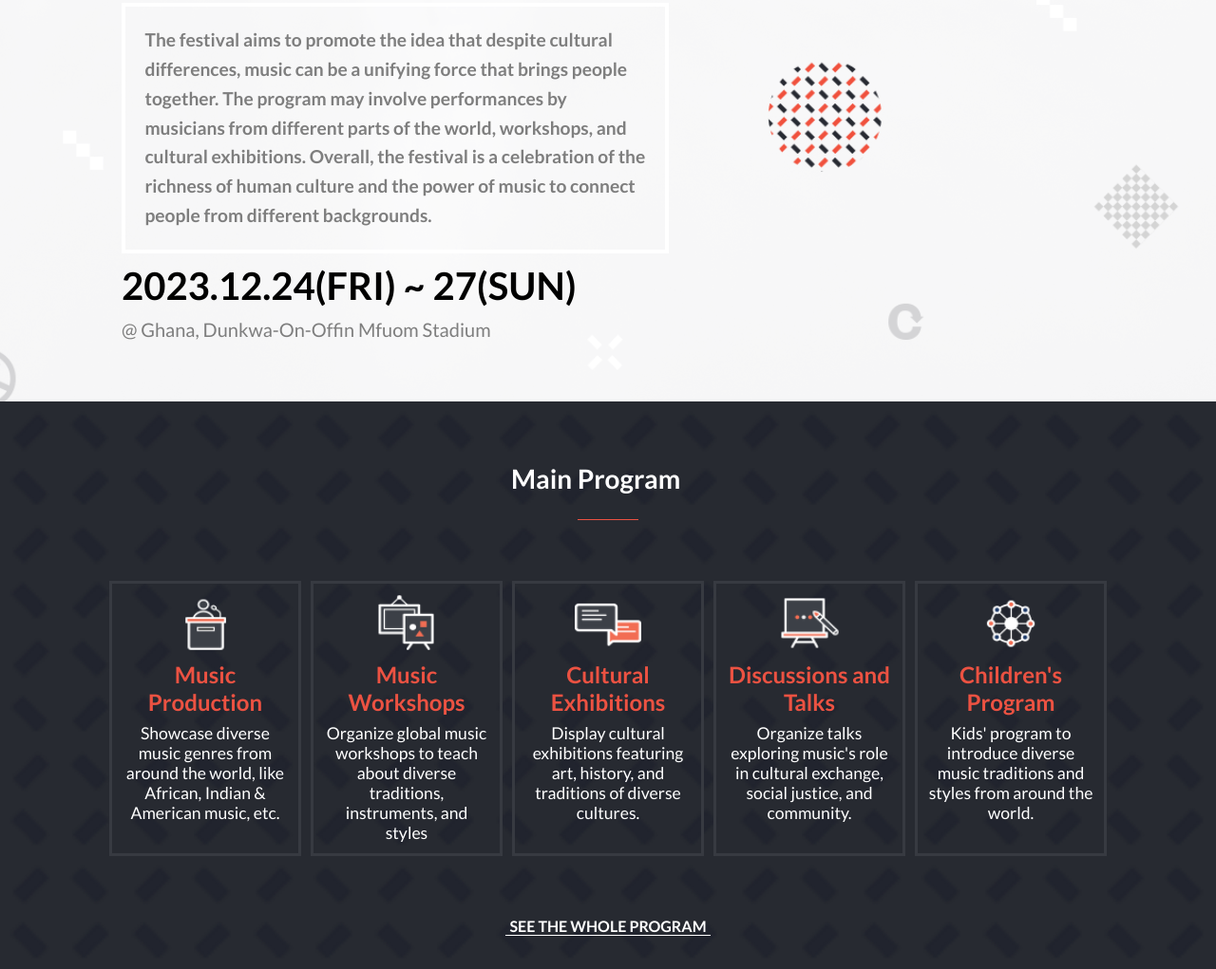
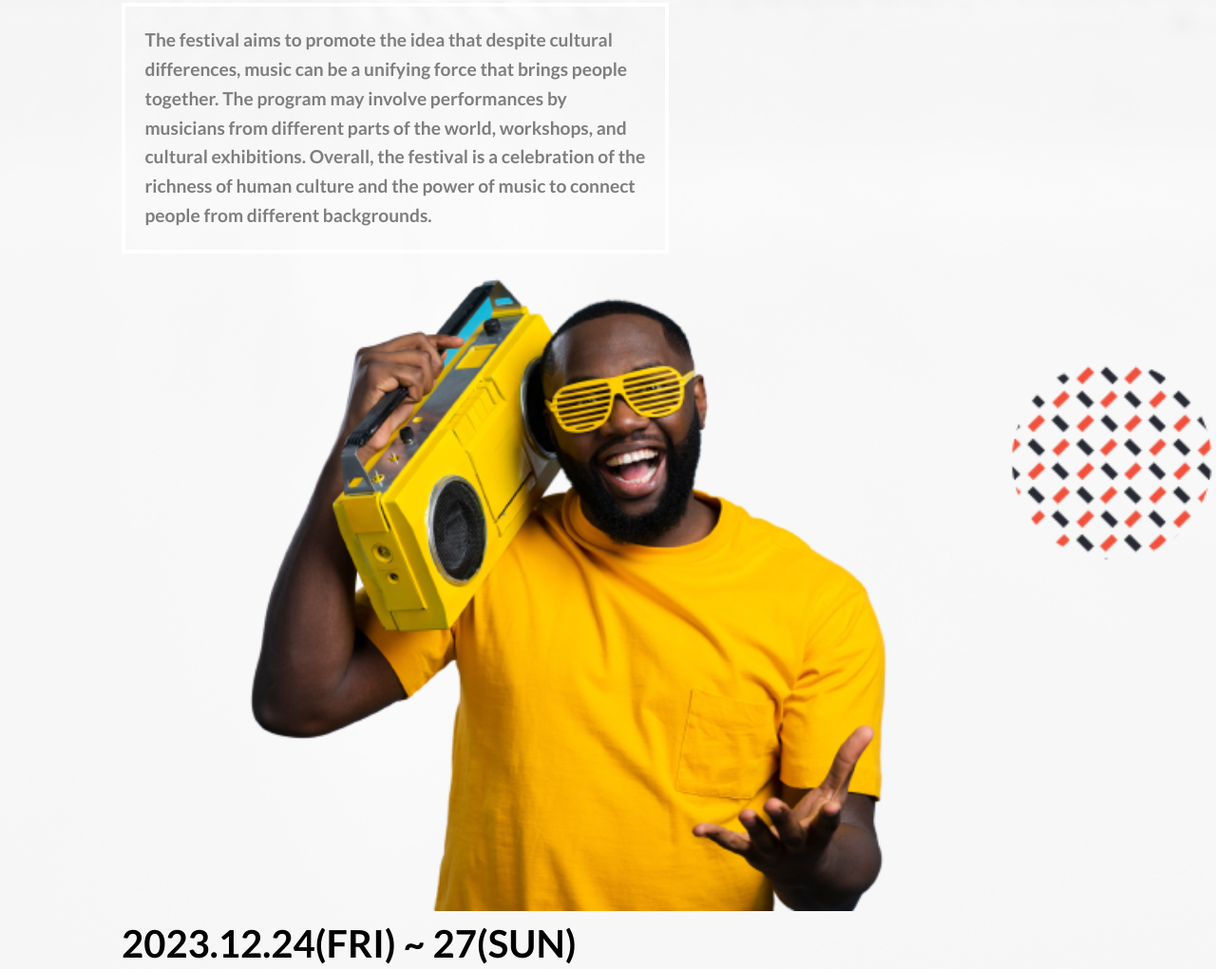
Before and after one commit to CaptainBawa/Music-Festival-Capstone-Project, a website: page index.html in a window 1280 px wide. Shown: the part 483-1504 px from the top of the page at 95% size. Drawn offline with Linux system fonts and the light colour scheme.

Commit message:
Add hero image

```diff
--- a/index.html
+++ b/index.html
@@ -45,6 +45,7 @@
                 The program may involve performances by musicians from different parts of the world, workshops, and cultural exhibitions.
                 Overall, the festival is a celebration of the richness of human culture and the power of music to connect people from different backgrounds.
             </p>
+            <img src="./img/main-img-removebg-preview.png" alt="Man in yellow t-shirt holding radio">
             <h2 class="date">2023.12.24(FRI) ~ 27(SUN)</h2>
             <h2 class="venue">@ Ghana, Dunkwa-On-Offin Mfuom Stadium </h2>
         </div>
```
